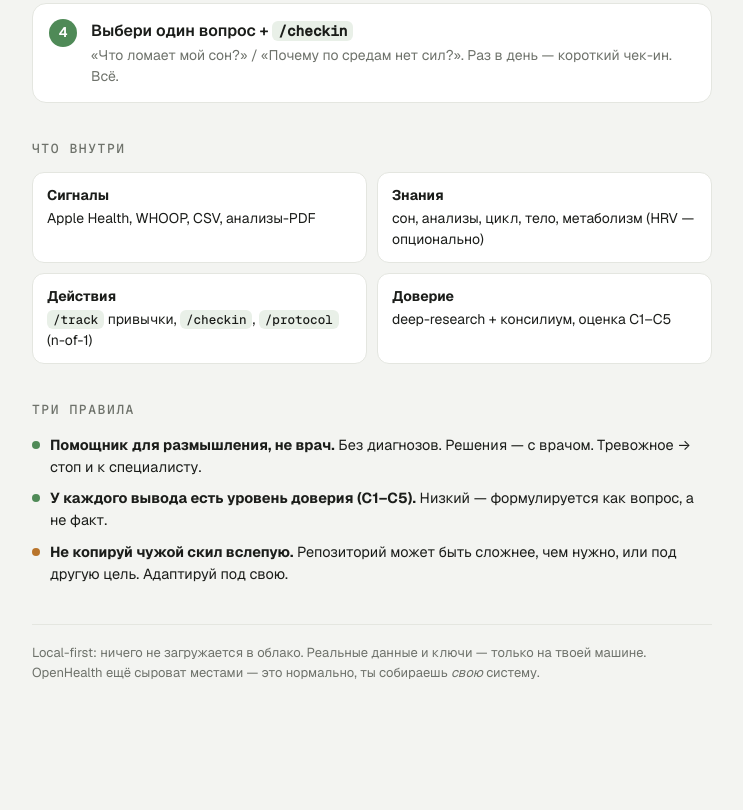
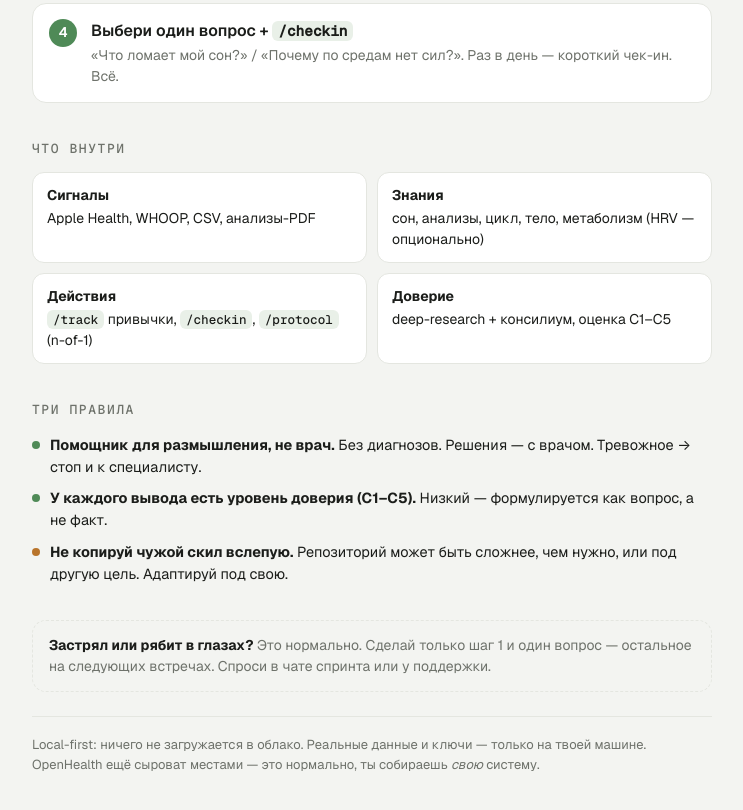
Before and after one commit to vostoklov/openhealth, a plain HTML site: page kit/start.html in a window 1280 px wide. Shown: the part 685-1495 px from the top of the page, without its empty margins (268-1011 px from the left). Before the commit the page ends 1431 px from the top, so only its background shows below. Drawn offline with nearby package versions, Linux system fonts and the light colour scheme.

Commit message:
refine(kit): start.html via design harness — Hims step pattern + Alan support callout
Ran our /design harness (not gstack): Mobbin reference layer (Hims numbered
how-it-works steps, Alan calm support callout, avoided Mindvalley purple
gradient) + cosmos editorial typography. Added an Alan-style 'stuck? ask in
chat' help box targeting the overwhelm signal. Calm light + moss accent, no
AI-slop. Original, self-contained.

```diff
--- a/kit/start.html
+++ b/kit/start.html
@@ -45,7 +45,10 @@
   .rules li{display:flex;gap:10px;font-size:14.5px;}
   .rules .dot{flex:none;width:8px;height:8px;border-radius:50%;background:var(--accent);margin-top:7px;}
   .rules li.warn .dot{background:var(--warn);}
-  footer{margin-top:40px;padding-top:18px;border-top:1px solid var(--hair);font-size:13px;color:var(--soft);}
+  .help{margin:36px 0 0;padding:14px 16px;border-radius:14px;border:1px dashed var(--hair);
+        background:transparent;font-size:14px;color:var(--soft);}
+  .help b{color:var(--ink);}
+  footer{margin-top:24px;padding-top:18px;border-top:1px solid var(--hair);font-size:13px;color:var(--soft);}
   a:focus-visible, li:focus-visible{outline:2px solid var(--accent);outline-offset:2px;}
   @media (max-width:480px){ h1{font-size:28px;} ul.plain{grid-template-columns:1fr;} }
 </style>
@@ -81,6 +84,8 @@
     <li class="warn"><span class="dot"></span><div><b>Не копируй чужой скил вслепую.</b> Репозиторий может быть сложнее, чем нужно, или под другую цель. Адаптируй под свою.</div></li>
   </ul>
 
+  <p class="help"><b>Застрял или рябит в глазах?</b> Это нормально. Сделай только шаг 1 и один вопрос — остальное на следующих встречах. Спроси в чате спринта или у поддержки.</p>
+
   <footer>Local-first: ничего не загружается в облако. Реальные данные и ключи — только на твоей машине. OpenHealth ещё сыроват местами — это нормально, ты собираешь <em>свою</em> систему.</footer>
 </main>
 </body>
```
